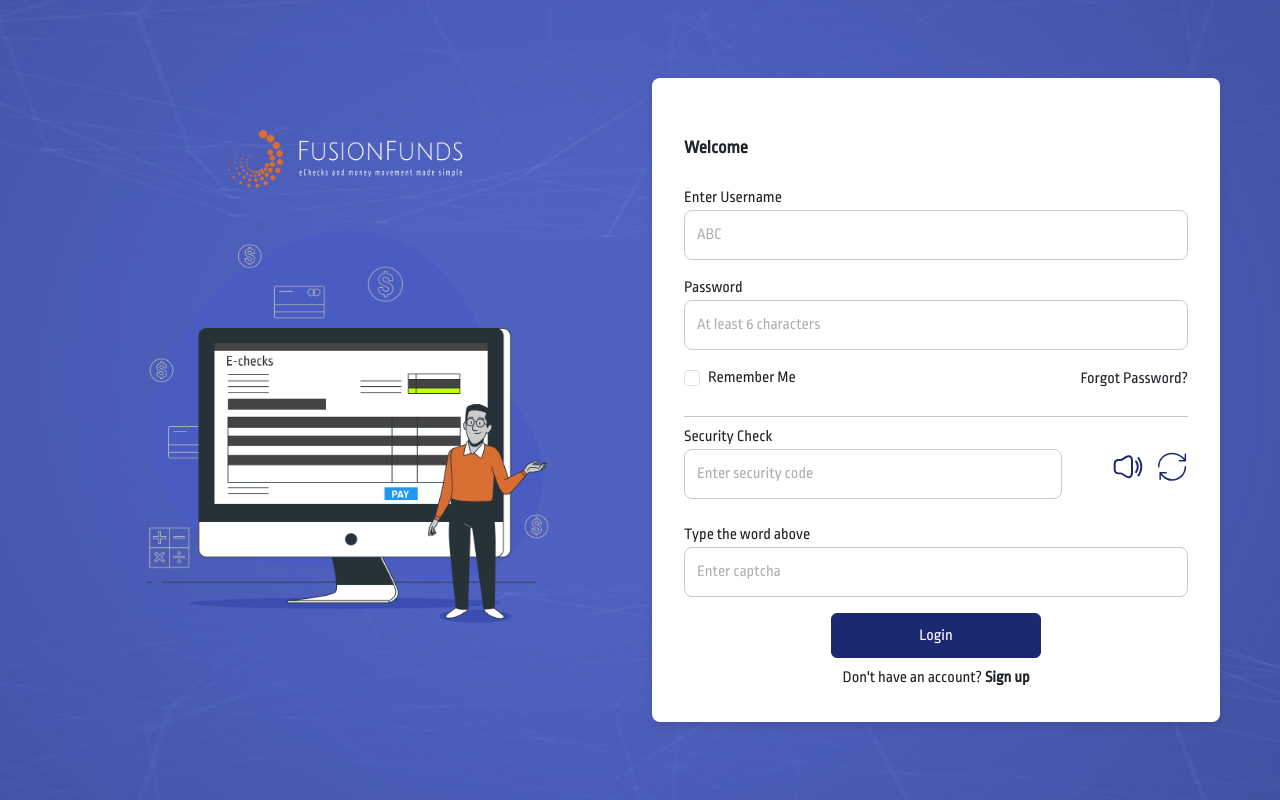
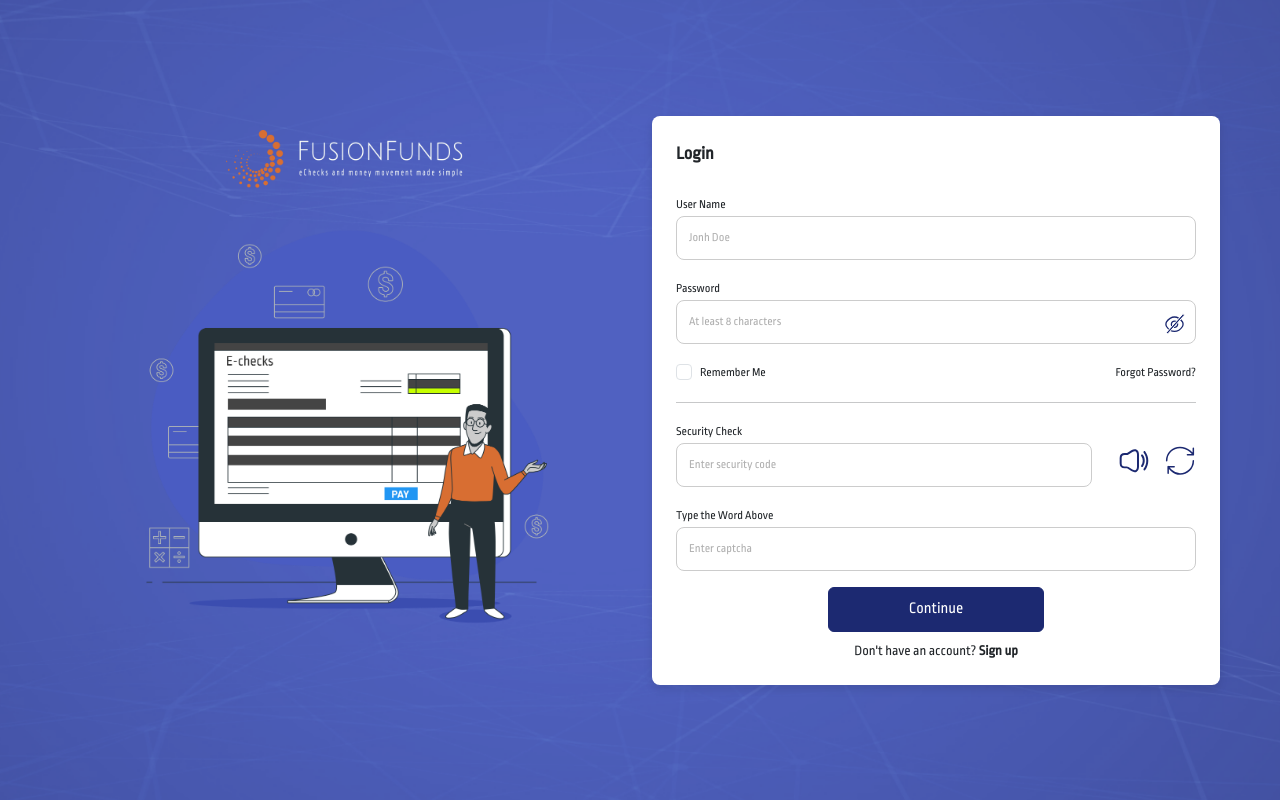
Before and after one commit to arijitf14/fusion-funds, a React (Vite) app: page / in a window 1280 px wide. Built offline with nearby package versions, Linux system fonts and the light colour scheme.

Commit message:
dashboard and design fixes

```diff
--- a/src/components/Login/Login.css
+++ b/src/components/Login/Login.css
@@ -34,7 +34,7 @@
 
 .login-form-container {
   width: 100%;
-  padding: 2rem;
+  padding: 24px;
   background: white;
   border-radius: 8px;
   box-shadow: 0 4px 8px rgba(0, 0, 0, 0.1);
@@ -74,8 +74,11 @@
 
 label {
   font-weight: 400 !important;
+  font-size: 12px;
 }
-
+.fieldTextSize {
+  font-size: 12px !important;
+}
 .btn-primary {
   background-color: #1C2971 !important;
   border-color: #1C2971 !important;
@@ -89,3 +92,11 @@ label {
   text-decoration: none;
   cursor: pointer;
 }
+
+.forgotPasswordButton {
+  cursor: pointer;
+}
+
+.signupLinkText {
+  font-size: 14px;
+}
--- a/src/components/Login/Login.tsx
+++ b/src/components/Login/Login.tsx
@@ -57,9 +57,9 @@ const Login = () => {
             className="d-flex justify-content-center align-items-center"
           >
             <div className="login-form-container">
-              <div className="login-form mt-4">
+              <div className="login-form">
                 <h2 className="text-start text-lg font-semibold mb-4">
-                  Welcome
+                Login
                 </h2>
                 <Formik
                   initialValues={initialValues}
@@ -72,10 +72,11 @@ const Login = () => {
                       <CustomField
                         type="text"
                         name="email"
-                        label="Enter Username"
-                        placeholder="ABC"
+                        label="User Name"
+                        placeholder="Jonh Doe"
                         touched={touched}
                         errors={errors}
+                        fieldTextSize="fieldTextSize"
                       />
 
                       {/* Password Field */}
@@ -83,19 +84,20 @@ const Login = () => {
                         type="password"
                         name="password"
                         label="Password"
-                        placeholder="At least 6 characters"
+                        placeholder="At least 8 characters"
                         touched={touched}
                         errors={errors}
+                        fieldTextSize="fieldTextSize"
                       />
 
-                      <div className="d-flex align-items-center justify-content-between mb-4">
+                      <div className="d-flex align-items-center justify-content-between">
                         <div className="d-flex align-items-center">
                           <div className="form-check">
                             <Field
                               type="checkbox"
                               name={"rememberMe"}
                               id={"rememberMe"}
-                              className={`form-check-input`}
+                              className={`form-check-input rememberCheckBox`}
                             />
                             <label
                               htmlFor={"rememberMe"}
@@ -106,26 +108,27 @@ const Login = () => {
                           </div>
                         </div>
 
-                        <label>Forgot Password?</label>
+                        <label className="forgotPasswordButton">Forgot Password?</label>
                       </div>
 
-                      <hr className="my-2" />
+                      <hr className="my-3" />
 
                       {/* Security Check Field */}
-                      <div className="d-flex align-items-center justify-content-between mb-2">
-                        {/* <div style={{ width: "80%"}}> */}
+                      <div className="d-flex align-items-center justify-content-between">
+                        <div style={{ width: "80%"}}>
                           <CustomField
                             type="text"
                             name="security"
                             label="Security Check"
                             placeholder="Enter security code"
-                            className="col-md-9"
+                            className="col-md-12"
                             touched={touched}
                             errors={errors}
+                        fieldTextSize="fieldTextSize"
                           />
-                        {/* </div> */}
+                        </div>
 
-                        <div style={{width: '15%'}} className="d-flex align-items-center justify-content-between mb-2">
+                        <div style={{width: '15%'}} className="d-flex gap-1 align-items-center justify-content-between">
                             <VolumeIcon />
                             <RefreshIcon />
                         </div>
@@ -135,23 +138,25 @@ const Login = () => {
                       <CustomField
                         type="text"
                         name="captcha"
-                        label="Type the word above"
+                        label="Type the Word Above"
                         placeholder="Enter captcha"
                         touched={touched}
                         errors={errors}
+                        fieldTextSize="fieldTextSize"
+
                       />
 
                       {/* Submit Button */}
                       <div className="d-flex justify-content-center">
                         <div className="d-grid col-md-5 mb-2">
                           <button type="submit" className="btn btn-primary">
-                            Login
+                          Continue
                           </button>
                         </div>
                       </div>
 
                       {/* Signup Link */}
-                      <div className="d-flex justify-content-center align-items-center mb-0">
+                      <div className="d-flex justify-content-center align-items-center signupLinkText mb-0">
                         <span>
                           Don't have an account?{" "}
                           <Link to={ROUTES.SIGNUP} className="signup-link">
--- a/src/components/SignUp/SignUp.tsx
+++ b/src/components/SignUp/SignUp.tsx
@@ -38,9 +38,15 @@ const SignUp = () => {
     email: Yup.string()
       .email("Invalid email")
       .required("Please enter the email"),
+    // password: Yup.string()
+    //   .min(6, "At least 6 characters are required")
+    //   .required("Please enter the password"),
     password: Yup.string()
-      .min(6, "At least 6 characters are required")
-      .required("Please enter the password"),
+    .matches(
+      /^(?=.*[a-z])(?=.*[A-Z])(?=.*\d)(?=.*[@$!%*?&])[A-Za-z\d@$!%*?&]{8,20}$/,
+      "Minimum 8 characters, at least one uppercase letter, one lowercase letter, one number, and one special character."
+    )
+    .required("Please enter the password"),
     confirmPassword: Yup.string()
       .oneOf([Yup.ref("password")], "Passwords must match")
       .required("Please confirm the password"),
--- /dev/null
+++ b/src/components/core/Input/CustomFieldProps.css
@@ -0,0 +1,30 @@
+.passwordInputField {
+    position: absolute;
+    right: 10px;
+    top: 24px;
+    transform: translateY(-50%);
+    background-color: white;
+    border: none;
+    cursor: pointer;
+    padding: 0px;
+  }
+
+  .customFieldPropsClass {
+    position: relative;
+  }
+
+  .customFieldPropsClass .invalid-feedback .testIcon {
+    position: absolute;
+    /* margin-block: 5px; */
+  }
+  .inputTextSize{
+    font-size: 12px !important;
+  }
+/*
+input.form-control.is-invalid {
+    background-image: none !important;
+  }
+
+  input.form-control.is-invalid:focus {
+    box-shadow: 0 0 0 0.2rem rgba(220, 53, 69, 0.25);  */
+  /* } */
--- a/src/components/core/Input/CustomFieldProps.tsx
+++ b/src/components/core/Input/CustomFieldProps.tsx
@@ -1,6 +1,8 @@
-import React from "react";
-import { Field } from "formik";
+import React, { useState } from "react";
+import { Field, FieldProps } from "formik";
 import { Form as BsForm } from "react-bootstrap";
+import { EyeClose, EyeOpen } from "@assets/svg";
+import './CustomFieldProps.css'
 
 interface CustomFieldProps {
   type: string;
@@ -10,7 +12,7 @@ interface CustomFieldProps {
   className?: string;
   touched: any; // Formik touched object
   errors: any; // Formik errors object
-  fieldTextSize?: string
+  fieldTextSize?: string;
 }
 
 const CustomField: React.FC<CustomFieldProps> = ({
@@ -23,23 +25,58 @@ const CustomField: React.FC<CustomFieldProps> = ({
   errors,
   fieldTextSize = "",
 }) => {
+  const [showPassword, setShowPassword] = useState(false);
+  const isPasswordField = type === "password";
+
+  const togglePasswordVisibility = () => {
+    setShowPassword((prevState) => !prevState);
+  };
+
+  // Check if there's an error and the field has been touched
   const isInvalid = touched[name] && errors[name];
 
   return (
-    <div className={`form-group mb-3 ${className}`}>
+    <div className={`form-group mb-3 ${className}`} style={{ position: "relative" }}>
+      {/* Label */}
       <label htmlFor={name}>{label}</label>
-      <Field
-        type={type}
-        name={name}
+
+      {/* Field Input */}
+      <div className="customFieldPropsClass">
+        <Field name={name}>
+          {({ field }: FieldProps) => (
+            <>
+              <input
+                {...field}
+                type={isPasswordField && showPassword ? "text" : type}
                 id={name}
                 placeholder={placeholder}
-        className={`form-control ${isInvalid ? "is-invalid" : ""} ${fieldTextSize}`}
+                style={{fontSize:'12px'}}
+                // className={`form-control ${isInvalid ? "is-invalid" : ""} ${fieldTextSize}`}
+                className={`form-control ${isInvalid && !isPasswordField ? "is-invalid" : ""} ${fieldTextSize}`}
               />
+              {/* Eye Icon for Password Fields */}
+              {isPasswordField && (
+                <button
+                className="passwordInputField"
+                  type="button"
+                  aria-label={showPassword ? "Hide password" : "Show password"}
+                  onClick={togglePasswordVisibility}
+                >
+
+                  {showPassword  ? <EyeOpen className="testIcon" style={{width:'22px', height:'23px'}}/> : <EyeClose className="testIcon"/>}
+                </button>
+              )}
+            </>
+          )}
+        </Field>
+
+        {/* Error Message */}
         {isInvalid && (
-        <BsForm.Control.Feedback type="invalid">
+          <BsForm.Control.Feedback type="invalid" style={{ display: "block" }}>
             {errors[name]}
           </BsForm.Control.Feedback>
         )}
+      </div>
     </div>
   );
 };
```
Also changed, not shown: src/assets/svg/index.ts (+6 -1 lines), src/assets/svg/eye-close.svg (added), src/assets/svg/eye-open.svg (added). Lines whose indentation alone changed are shown as unchanged.
